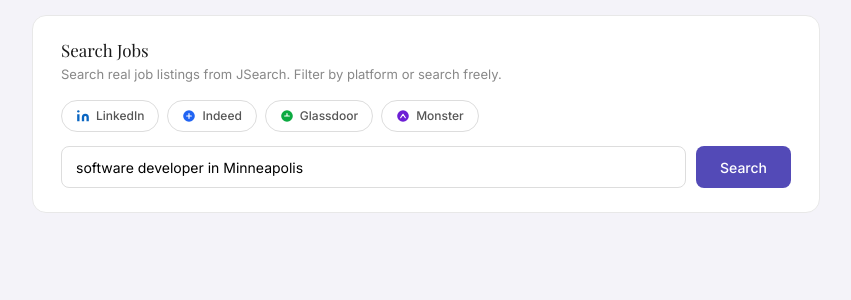
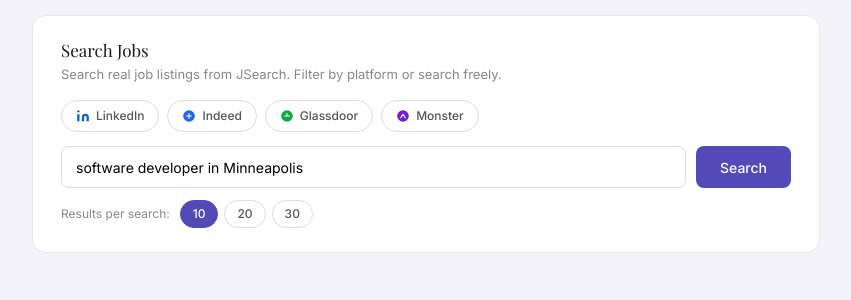
Before and after one commit to sjasthi/job-finder, a PHP site: page /jobs.php in a window 1280 px wide. Shown: the part 263-563 px from the top of the page, without its empty margins (214-1065 px from the left). Run offline with PHP 8.4, Linux system fonts and the light colour scheme; the visitor is signed in with stand-in values (Sample User, id 1).

Commit message:
Implement results count selection for job search
Added results count functionality with buttons for selecting the number of results per search.

```diff
--- a/RG/jobs.php
+++ b/RG/jobs.php
@@ -179,6 +179,50 @@ $hasResume  = !empty($_SESSION['resume_id']);
     }
 
     .btn-search:hover { background: var(--purple-800); }
+
+    /* Results count */
+    .results-count-row {
+      display: flex;
+      align-items: center;
+      gap: 10px;
+      margin-top: 12px;
+    }
+
+    .results-count-label {
+      font-size: 12px;
+      color: #888;
+    }
+
+    .results-count-btns {
+      display: flex;
+      gap: 6px;
+    }
+
+    .count-btn {
+      height: 28px;
+      padding: 0 12px;
+      background: #fff;
+      border: 1px solid #ddd;
+      border-radius: 20px;
+      font-size: 12px;
+      font-weight: 500;
+      font-family: 'Inter', sans-serif;
+      color: #555;
+      cursor: pointer;
+      transition: border-color 0.15s, background 0.15s, color 0.15s;
+    }
+
+    .count-btn:hover {
+      border-color: var(--purple-400);
+      color: var(--purple-600);
+      background: #f8f7fc;
+    }
+
+    .count-btn.active {
+      background: var(--purple-600);
+      border-color: var(--purple-600);
+      color: #fff;
+    }
 
     /* Job card */
     .rg-job-card {
@@ -424,6 +468,16 @@ $hasResume  = !empty($_SESSION['resume_id']);
         <button id="searchBtn" class="btn-search">Search</button>
       </div>
       <p id="platformHint" class="platform-hint d-none"></p>
+
+      <!-- Results count -->
+      <div class="results-count-row">
+        <span class="results-count-label">Results per search:</span>
+        <div class="results-count-btns">
+          <button class="count-btn active" data-count="10">10</button>
+          <button class="count-btn" data-count="20">20</button>
+          <button class="count-btn" data-count="30">30</button>
+        </div>
+      </div>
     </div>
 
     <div id="statusMessage"></div>
@@ -595,6 +649,15 @@ $hasResume  = !empty($_SESSION['resume_id']);
       $('#platformHint').addClass('d-none').text('');
     });
 
+    // Results-per-search count (10/20/30 -> num_pages 1/2/3)
+    let resultsCount = 10;
+
+    $('.count-btn[data-count]').on('click', function () {
+      resultsCount = parseInt($(this).data('count'), 10);
+      $('.count-btn[data-count]').removeClass('active');
+      $(this).addClass('active');
+    });
+
     /* Job Search func */
     $('#searchBtn').on('click', searchJobs);
     $('#jobQuery').on('keypress', function (e) { if (e.which === 13) searchJobs(); });
@@ -607,13 +670,15 @@ $hasResume  = !empty($_SESSION['resume_id']);
         query = query + ' ' + activePlatform;
       }
 
+      const numPages = Math.round(resultsCount / 10);
+
       $('#statusMessage').html('<div class="alert alert-info">Searching jobs' + (activePlatform ? ' on ' + activePlatform : '') + '…</div>');
       $('#jobResults').html('');
 
       $.ajax({
         url: 'api/search_jobs.php',
         method: 'GET',
-        data: { query },
+        data: { query, num_pages: numPages },
         dataType: 'json',
         success: function (res) {
           if (!res.success) {
```
